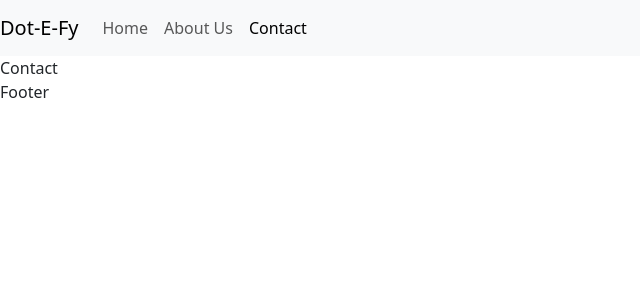
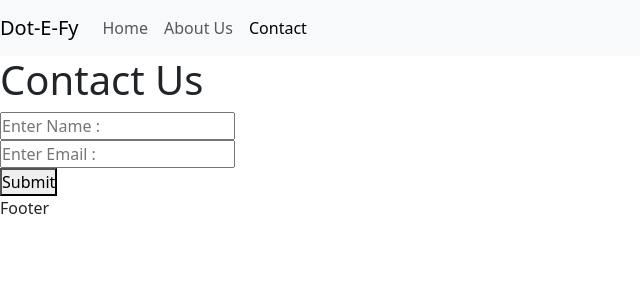
Before and after one commit to laszlosomogyimusic/Dot-E-Fy, a React (Create React App) app: page /contact in a window 1280 px wide. Shown: the top 300 px of the page, without its empty margins (0-640 px from the left). Built offline with nearby package versions, Linux system fonts and the light colour scheme; a web font is replaced by a local one.

Commit message:
Contact Us - POST request Sends data to a mock server

```diff
--- a/src/pages/Contact/Contact.jsx
+++ b/src/pages/Contact/Contact.jsx
@@ -1,10 +1,71 @@
 import React from 'react'
+import axios from "axios";
+
 import './Contact.css'
 
-const Contact = () => {
-  return (
-    <section>Contact</section>
-  )
+import { ContactForm } from '../../components';
+
+
+class Contact extends React.Component {
+  state = {
+    input: {},
+  };
+
+  saveInputs = (event) => {
+    var key = event.target.name;
+    this.state.input[key] = event.target.value;
+    this.setState({ [key]: event.target.value });
+  };
+
+  saveData = () => {
+    // console.log(this.state);
+    var currentthis = this;
+
+    // console.log(this.state.input);
+    var formData = new FormData();
+    for (var data in this.state.input) {
+      formData.set(data, this.state.input[data]);
+    }
+
+    axios
+      .post("https://35539c68-29fb-44c6-a116-2ae9a1b447b1.mock.pstmn.io/post", formData, {
+        headers: { "Content-Type": "application/x-www-form-urlencoded" },
+      })
+      .then(function (response) {
+
+      })
+      .then(function (error) {
+        //Error Callback
+        //console.error(`Error: ${error}`);
+      })
+      .then(function () {
+      });
+  };
+
+
+  render() {
+    return (
+      <section>
+        <h1>Contact Us</h1>
+        <input
+          name="name"
+          placeholder="Enter Name :"
+          onChange={this.saveInputs}
+        />
+        <br />
+        <input
+          name="email"
+          placeholder="Enter Email :"
+          onChange={this.saveInputs}
+        />
+        <br />
+        <button id="save_data" onClick={this.saveData}>
+          Submit
+        </button>
+        <br />
+      </section>
+    )
+  }
 }
 
 export default Contact
```
